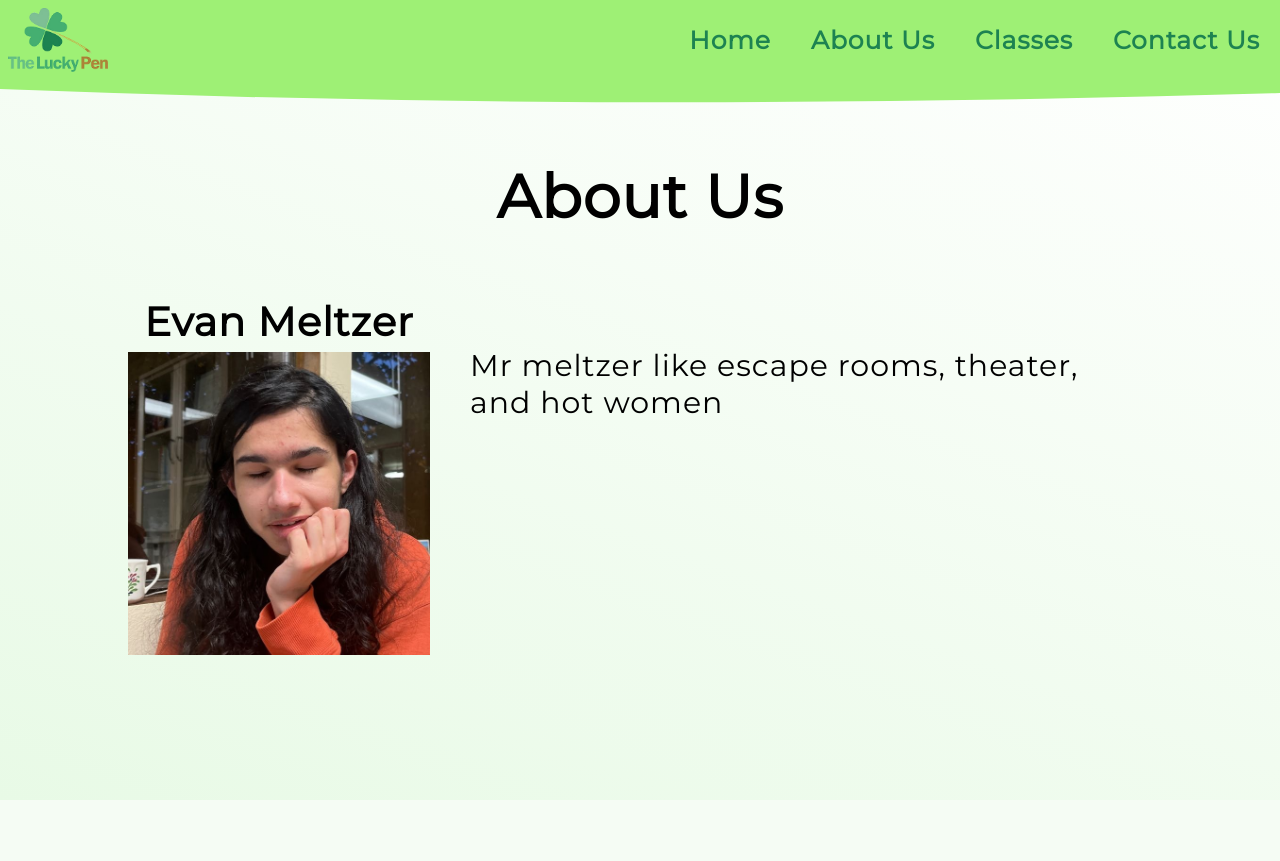
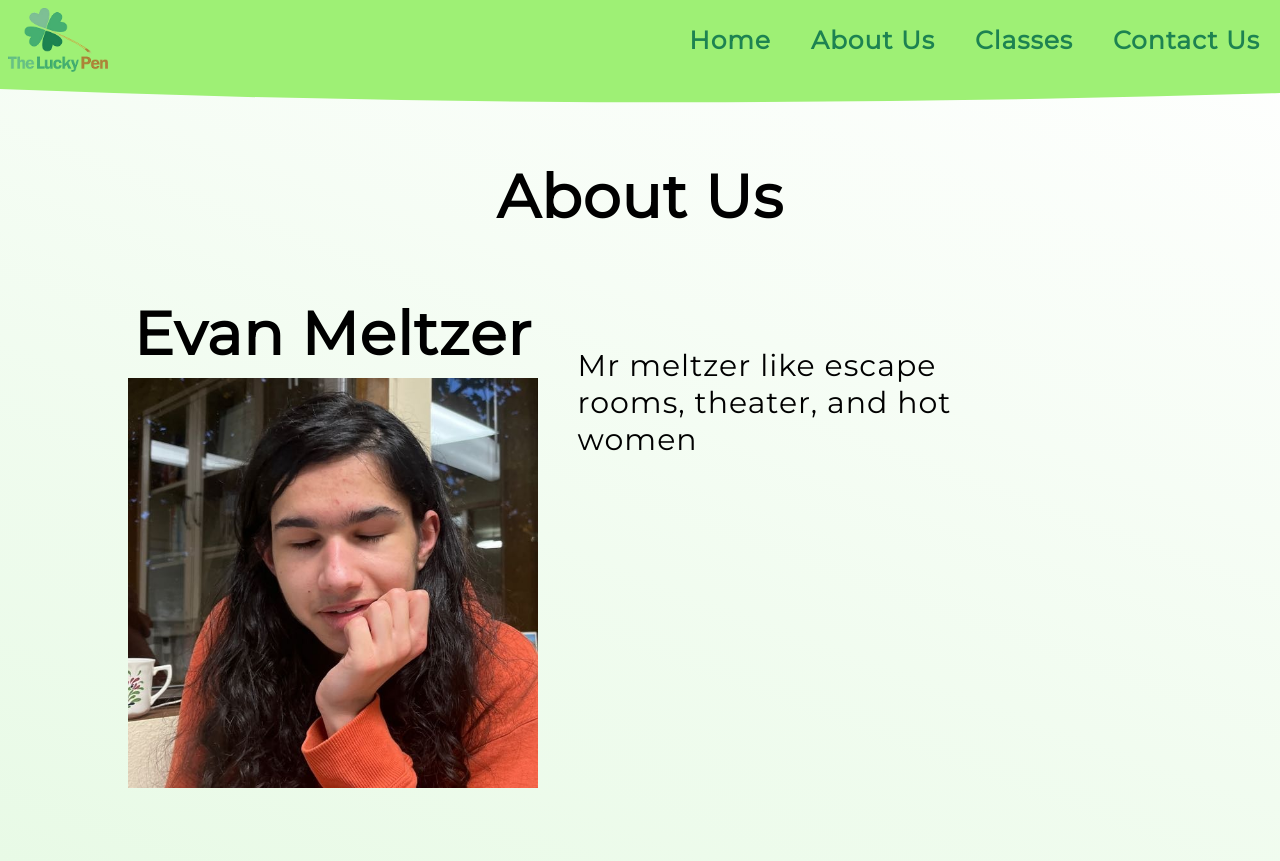
Before and after one commit to TimofeiK27/summerCourses, a Django app: page /about-us in a window 1280 px wide. Before the commit the page ends 800 px from the top, so only its background shows below. Run offline with Django 3.2, Linux system fonts and the light colour scheme.

Commit message:
small modifications to about us layout

```diff
--- a/infoSite/static/infoSite/style.css
+++ b/infoSite/static/infoSite/style.css
@@ -180,6 +180,7 @@ li {
 }
 
 .bio img {
+    min-width: 250px;
     width: 100%;
     margin: 2% 0;
 }
@@ -196,14 +197,14 @@ li {
     padding: 50px 40px 0;
 }
 
-.biotextwrap p {
-    text-wrap: true;
+.bio p {
     white-space: normal;
     font-size: 30px;
+    max-width: 400px;
 }
 
 .bio h2 {
-    font-size: 40px;
+    font-size: 60px;
 }
 
 /* Class Page */
```
